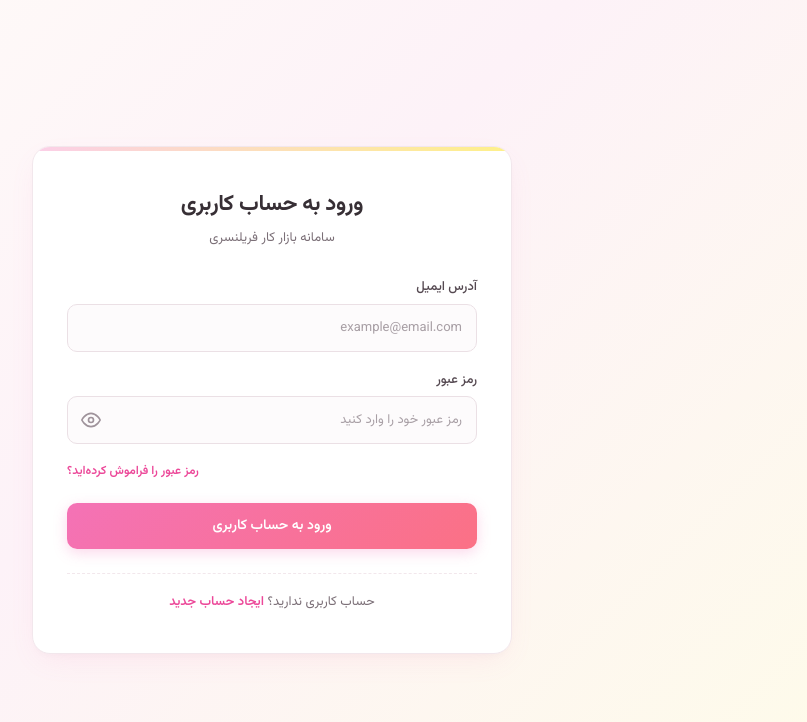
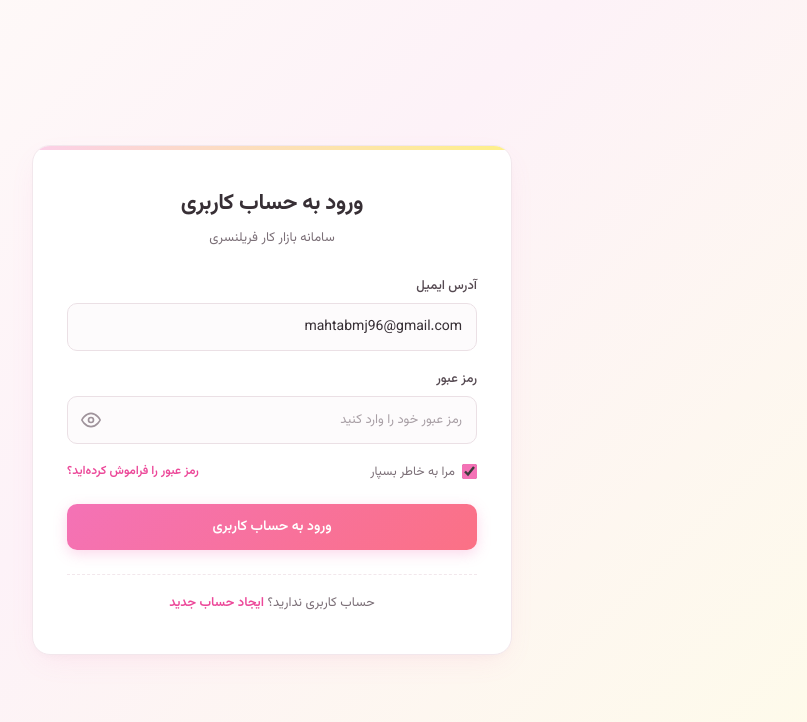
Before and after one commit to mhbmj/Freelance-Marketspace, a Django app: page / in a window 1280 px wide. Shown: the top 722 px of the page, without its empty margins (368-1175 px from the left). Run offline with Django 5.2, Linux system fonts and the light colour scheme.

Commit message:
feat(auth): implement remember me functionality, email autofill datalist, and session persistence

```diff
--- a/accounts/views.py
+++ b/accounts/views.py
@@ -20,12 +20,15 @@ from .rate_limit import (
 
 
 def login_view(request):
-    """صفحه ورود با محدودیت نرخ درخواست برای رمز عبور اشتباه (Rate Limit - HTTP 429)"""
+    """صفحه ورود با پشتیبانی از قابلیت 'مرا به خاطر بسپار' و محدودیت نرخ درخواست"""
     if request.user.is_authenticated:
-        return redirect('welcome')
+        return redirect('dashboard')
+
+    remembered_email = request.COOKIES.get('remembered_email', 'mahtabmj96@gmail.com')
 
     if request.method == 'POST':
         email = request.POST.get('email', '').strip().lower()
+        remember_me = request.POST.get('remember_me')
 
         # ۱. بررسی اینکه آیا کاربر قبلاً به دلیل ۵ بار اشتباه در رمز عبور قفل شده است
         if is_login_rate_limited(email):
@@ -39,10 +42,25 @@ def login_view(request):
             user = form.cleaned_data['user']
             reset_login_attempts(email)  # ریست شمارنده در ورود موفق
             login(request, user)  # حفظ وضعیت سشن کاربر
+
+            # قابلیت «مرا به خاطر بسپار»: تنظیم طول عمر نشست
+            if remember_me:
+                request.session.set_expiry(60 * 60 * 24 * 30)  # ذخیره ۳۰ روزه
+            else:
+                request.session.set_expiry(0)  # انقضا با بستن مرورگر
+
             messages.success(request, f'خوش آمدید، {user.full_name}!')
+
             if not user.username or not user.role:
-                return redirect('select_role')
-            return redirect('dashboard')
+                response = redirect('select_role')
+            else:
+                response = redirect('dashboard')
+
+            # ذخیره یا تمدید کوکی ایمیل برای پیشنهاد خودکار در ورودهای بعدی
+            if remember_me:
+                response.set_cookie('remembered_email', user.email, max_age=60 * 60 * 24 * 30)
+
+            return response
         else:
             # فقط در صورتی که کاربر در سیستم وجود داشته باشد و رمز اشتباه زده شود (کنترل Rate Limit فقط برای پسورد)
             if email and User.objects.filter(email=email).exists():
@@ -53,9 +71,15 @@ def login_view(request):
                         'wait_minutes': 5
                     }, status=429)
     else:
-        form = LoginForm()
+        initial_data = {}
+        if remembered_email:
+            initial_data['email'] = remembered_email
+        form = LoginForm(initial=initial_data)
 
-    return render(request, 'accounts/login.html', {'form': form})
+    return render(request, 'accounts/login.html', {
+        'form': form,
+        'remembered_email': remembered_email,
+    })
 
 
 def signup_view(request):
--- a/templates/accounts/login.html
+++ b/templates/accounts/login.html
@@ -29,11 +29,17 @@
     <form method="post" action="{% url 'login' %}" novalidate>
         {% csrf_token %}
 
-        <!-- فیلد ایمیل -->
+        <!-- فیلد ایمیل با پیشنهاد خودکار -->
         <div class="form-group">
             <label for="email" class="form-label">آدرس ایمیل</label>
             <div class="input-wrapper">
-                {{ form.email }}
+                <input type="email" name="email" value="{{ form.email.value|default:remembered_email|default:'' }}" class="form-input" placeholder="example@email.com" id="email" autocomplete="username email" list="email-suggestions" required>
+                <datalist id="email-suggestions">
+                    <option value="mahtabmj96@gmail.com">
+                    {% if remembered_email and remembered_email != 'mahtabmj96@gmail.com' %}
+                        <option value="{{ remembered_email }}">
+                    {% endif %}
+                </datalist>
             </div>
             {% if form.email.errors %}
                 <small style="color: var(--danger); font-size: 12px; margin-top: 4px; display: block;">
@@ -46,7 +52,7 @@
         <div class="form-group">
             <label for="password" class="form-label">رمز عبور</label>
             <div class="input-wrapper">
-                {{ form.password }}
+                <input type="password" name="password" class="form-input input-with-toggle" placeholder="رمز عبور خود را وارد کنید" id="password" autocomplete="current-password" required>
                 <button type="button" class="password-toggle-btn" data-target="password" title="نمایش/مخفی‌کردن رمز عبور" aria-label="نمایش/مخفی‌کردن رمز عبور">
                     <svg width="20" height="20" viewBox="0 0 24 24" fill="none" stroke="currentColor" stroke-width="2" stroke-linecap="round" stroke-linejoin="round">
                         <path d="M1 12s4-8 11-8 11 8 11 8-4 8-11 8-11-8-11-8z"></path>
@@ -61,8 +67,12 @@
             {% endif %}
         </div>
 
-        <!-- لینک فراموشی رمز عبور -->
-        <div class="form-extra">
+        <!-- چک‌باکس مرا به خاطر بسپار و لینک فراموشی رمز عبور -->
+        <div class="form-extra" style="display: flex; justify-content: space-between; align-items: center; margin-bottom: 22px;">
+            <label class="remember-me-label" style="display: flex; align-items: center; gap: 7px; font-size: 12.5px; color: var(--text-muted); cursor: pointer; user-select: none;">
+                <input type="checkbox" name="remember_me" id="remember_me" {% if remembered_email %}checked{% endif %} style="accent-color: var(--pastel-pink); width: 15px; height: 15px; cursor: pointer;">
+                <span>مرا به خاطر بسپار</span>
+            </label>
             <a href="{% url 'forgot_password' %}" class="link-pink">رمز عبور را فراموش کرده‌اید؟</a>
         </div>
 
```
Also changed, not shown: accounts/tests.py (+13 -1 lines).
